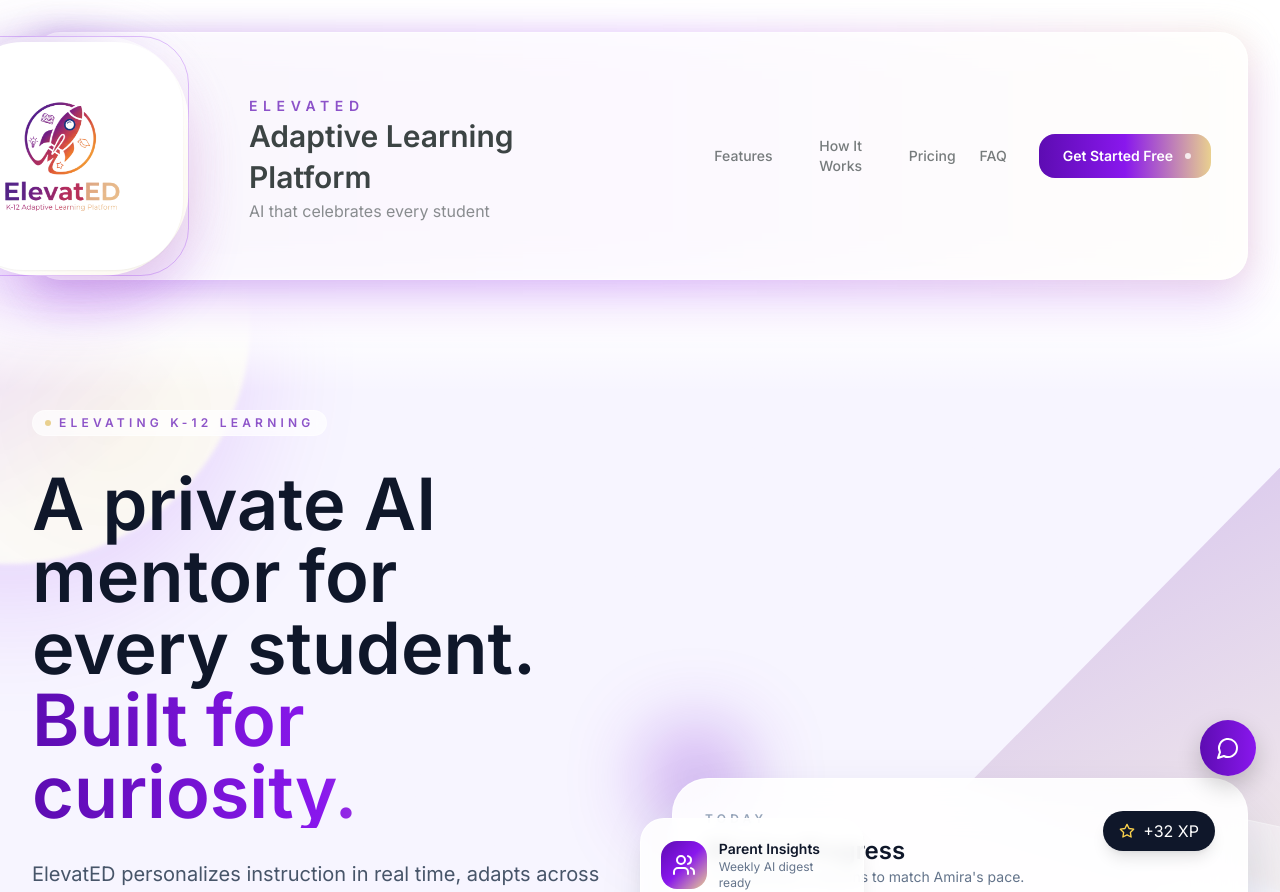
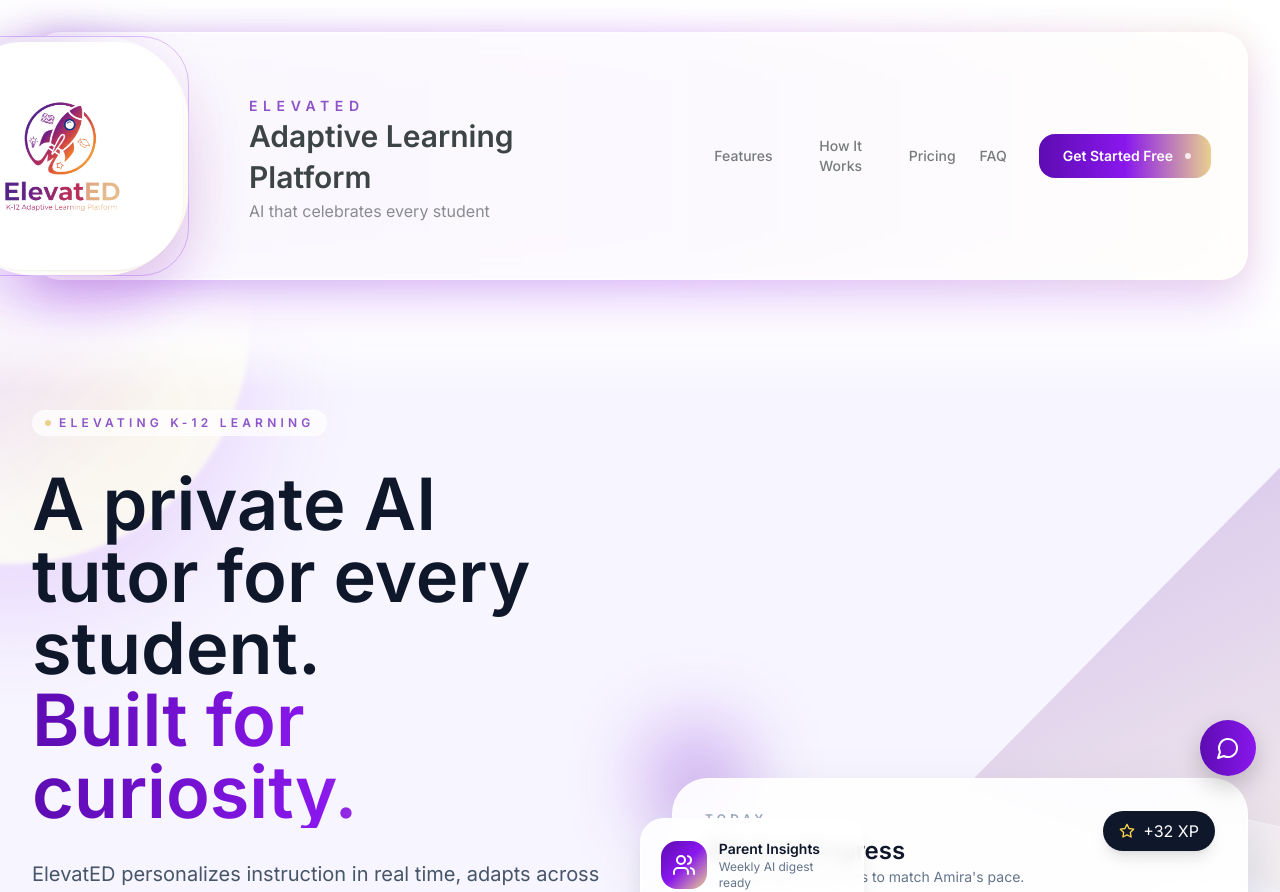
Before and after one commit to drmixer/ElevatEDNEW, a React (Vite) app: page / in a window 1280 px wide. Shown: the top 892 px of the page. Built offline with nearby package versions, Linux system fonts and the light colour scheme.

Commit message:
hero/chatbot

```diff
--- a/src/components/Landing/ChatBot.tsx
+++ b/src/components/Landing/ChatBot.tsx
@@ -10,7 +10,7 @@ const MARKETING_SYSTEM_PROMPT =
   'If you do not see the answer in the facts, say you are unsure and suggest contacting ElevatED support.';
 
 const MARKETING_KNOWLEDGE = `
-Product: ElevatED is a K-12 learning platform that gives every student a private AI mentor.
+Product: ElevatED is a K-12 learning platform that gives every student a private AI tutor.
 Audience: Families, students, and educators seeking personalized instruction across Math, English, Science, and Social Studies.
 Core approach: Adaptive diagnostics determine each learner's starting point, then AI adjusts lesson difficulty, hints, and feedback in real time.
 Student experience: Gamified journey with XP, streaks, badges, and story-driven missions that celebrate progress and keep motivation high.
@@ -71,7 +71,7 @@ const ChatBot: React.FC = () => {
       return "Our AI engine creates truly personalized learning! It uses diagnostic results to assign difficulty levels per concept, adapts in real-time based on quiz performance, provides context-aware tutoring, and generates custom content that matches each student's reading level and learning style. The AI assistant knows exactly where each student is in their learning journey.";
     }
 
-    return "ElevatED is an adaptive K-12 learning platform that pairs every student with a private AI mentor. Families get diagnostic assessments, personalized lesson paths, instant feedback, gamified motivation, and a parent dashboard with weekly AI summaries. Ask about pricing, onboarding, or specific features and I’ll share the details.";
+    return "ElevatED is an adaptive K-12 learning platform that pairs every student with a private AI tutor. Families get diagnostic assessments, personalized lesson paths, instant feedback, gamified motivation, and a parent dashboard with weekly AI summaries. Ask about pricing, onboarding, or specific features and I’ll share the details.";
   };
 
   const handleSendMessage = async () => {
--- a/src/components/Landing/Hero.tsx
+++ b/src/components/Landing/Hero.tsx
@@ -60,7 +60,7 @@ const Hero: React.FC<HeroProps> = ({ onGetStarted }) => {
             </div>
 
             <h1 className="text-5xl font-semibold text-slate-900 sm:text-6xl lg:text-7xl">
-              A private AI mentor for every student.
+              A private AI tutor for every student.
               <span className="flex bg-gradient-to-r from-brand-secondary via-brand-primary to-brand-accent bg-clip-text text-transparent">
                 Built for curiosity.
               </span>
```
